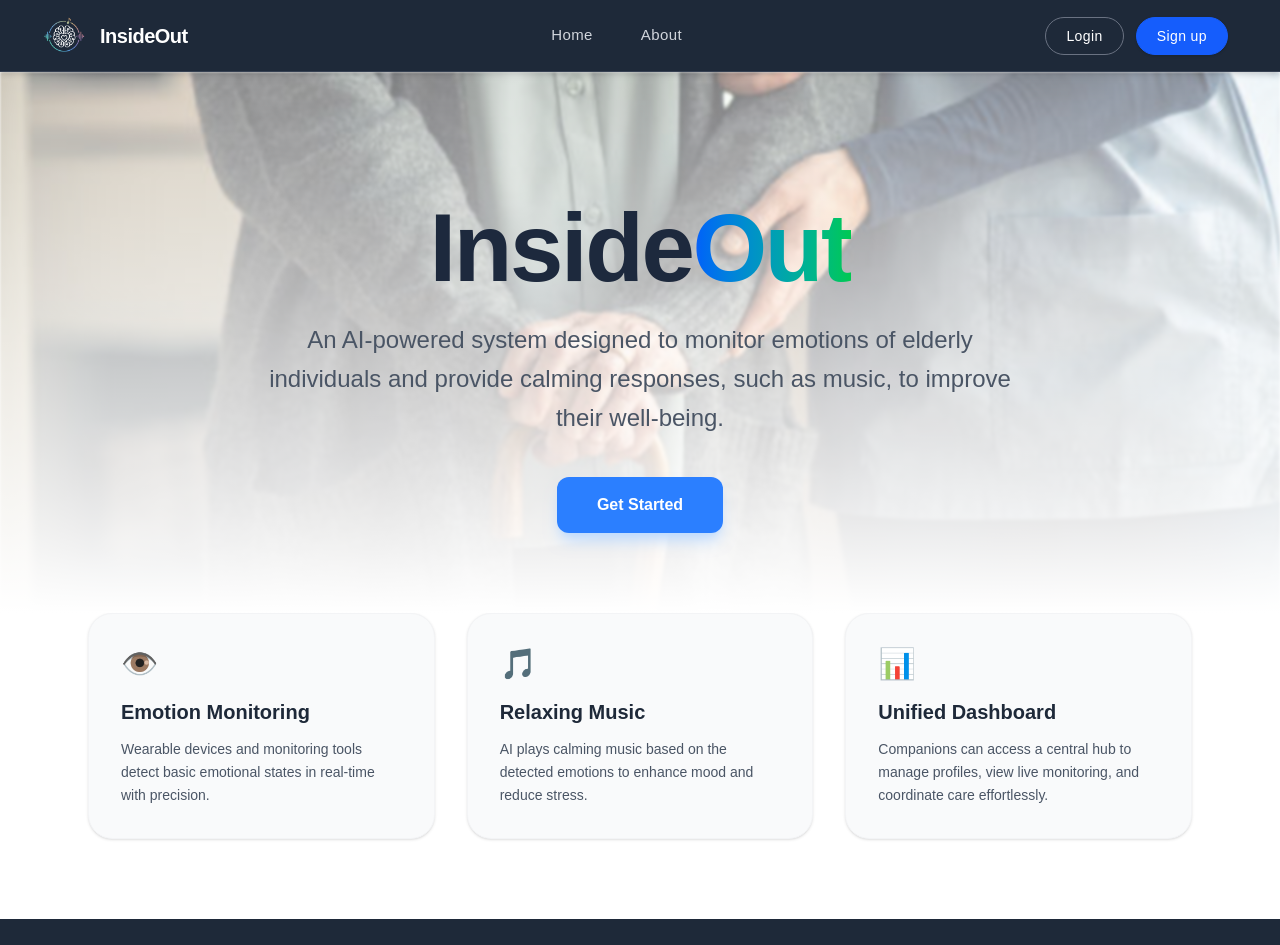
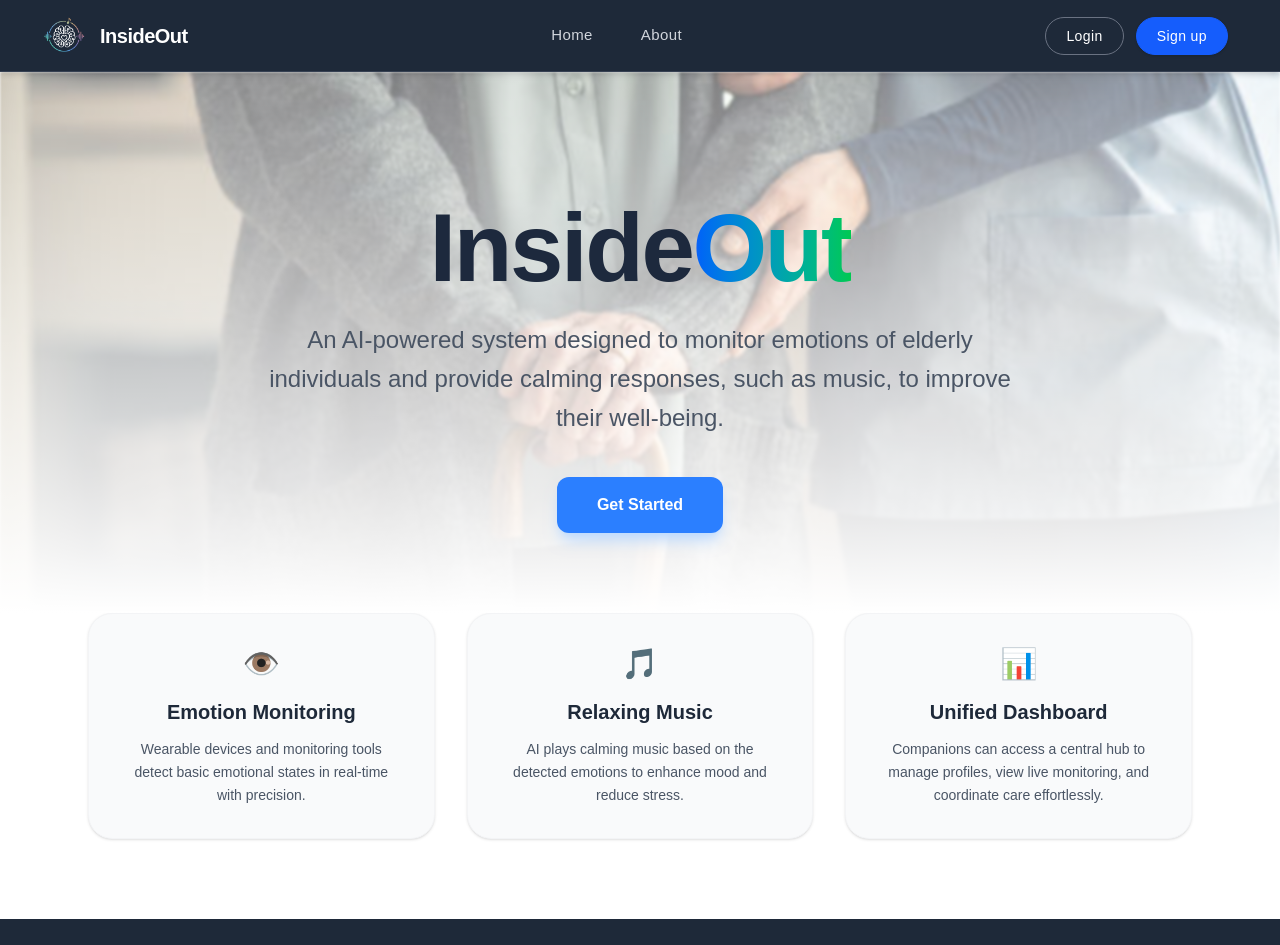
Before and after one commit to johnmartinroque/InsideOut, a React (Vite) app in the folder InsideOutFE/: page / in a window 1280 px wide. Shown: the top 945 px of the page. Built offline with nearby package versions, Linux system fonts and the light colour scheme; no server answers.

Commit message:
centered text on features

```diff
--- a/InsideOutFE/src/screens/LandingPage.jsx
+++ b/InsideOutFE/src/screens/LandingPage.jsx
@@ -41,7 +41,7 @@ function LandingPage() {
 
       <div className="max-w-6xl mx-auto px-6 pb-20">
         <div className="grid gap-8 md:grid-cols-3 w-full">
-          <div className="p-8 bg-gray-50 rounded-3xl shadow-sm border border-gray-100 hover:shadow-md transition-shadow">
+          <div className="p-8 bg-gray-50 rounded-3xl shadow-sm border border-gray-100 hover:shadow-md transition-shadow text-center">
             <div className="text-blue-600 mb-4 text-3xl">👁️</div>
             <h3 className="text-xl font-bold mb-3 text-gray-800">
               Emotion Monitoring
@@ -52,7 +52,7 @@ function LandingPage() {
             </p>
           </div>
 
-          <div className="p-8 bg-gray-50 rounded-3xl shadow-sm border border-gray-100 hover:shadow-md transition-shadow">
+          <div className="p-8 bg-gray-50 rounded-3xl shadow-sm border border-gray-100 hover:shadow-md transition-shadow text-center">
             <div className="text-green-600 mb-4 text-3xl">🎵</div>
             <h3 className="text-xl font-bold mb-3 text-gray-800">
               Relaxing Music
@@ -63,7 +63,7 @@ function LandingPage() {
             </p>
           </div>
 
-          <div className="p-8 bg-gray-50 rounded-3xl shadow-sm border border-gray-100 hover:shadow-md transition-shadow">
+          <div className="p-8 bg-gray-50 rounded-3xl shadow-sm border border-gray-100 hover:shadow-md transition-shadow text-center">
             <div className="text-purple-600 mb-4 text-3xl">📊</div>
             <h3 className="text-xl font-bold mb-3 text-gray-800">
               Unified Dashboard
```
